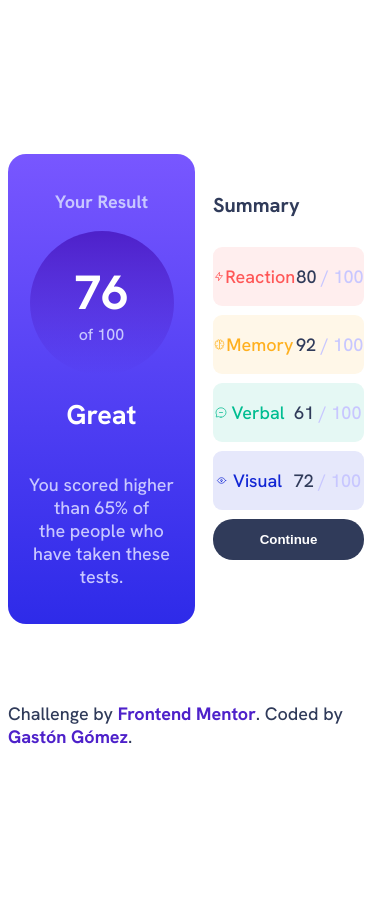
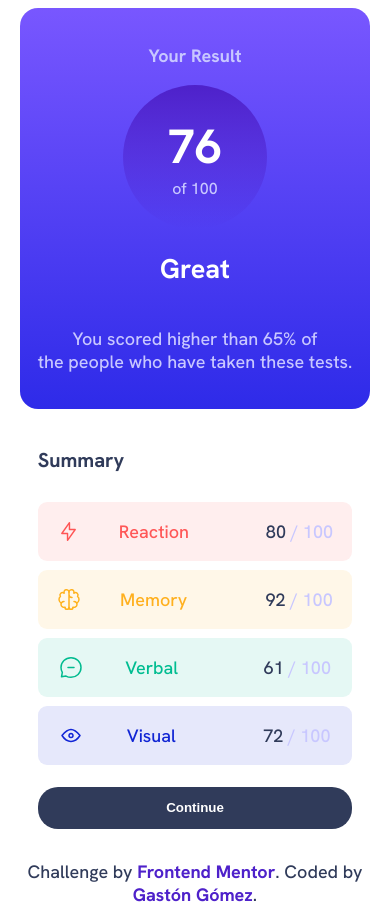
Before and after one commit to Morfeo1997/Result-summary-challenge, a plain HTML site: page index.html in a window 390 px wide. Before the commit the page ends 860 px from the top, so only its background shows below. Drawn offline with Linux system fonts and the light colour scheme.

Commit message:
Add files via upload

```diff
--- a/style.css
+++ b/style.css
@@ -15,8 +15,8 @@ body{
 .main-container{
 	display: flex;
 	flex-direction: row;
-	min-height: 60vh;
-	min-width: 50vw;
+	min-height: 25em;
+	min-width: 33em;
 	margin: 5vh 0;
 	overflow: hidden;
 }
@@ -84,6 +84,7 @@ body{
 	margin: 0;
 	gap: 0.5em;
 	color: hsl(224, 30%, 27%);
+
 }
 
 .headline-sum{
@@ -137,6 +138,7 @@ body{
 .btn{
 	background-color: hsl(224, 30%, 27%);
 	padding: 1em;
+	margin: 1em 0;
 	color: white;
 	cursor: pointer;
 	font-weight: bold;
@@ -165,13 +167,12 @@ body{
 }
 
 
-
-
-@media(max-width: 375px){
-
+@media(max-width: 750px){
 	.main-container{
 		display: flex;
-		flex-direction: column;
+		flex-direction: row;
+		min-height: 12em;
+		min-width: 14em;
 		margin: 0;
 	}
 
@@ -189,3 +190,55 @@ body{
 		text-align: center;
 	}
 }
+
+
+@media(max-width: 500px){
+	.main-container{
+		display: flex;
+		flex-direction: column;
+		min-height: 20em;
+		min-width: 16em;
+		margin: 0;
+	}
+
+	.result-container{
+		width: 100%;
+		height: 50%;
+	}
+
+	.summary-container{
+		width: 100%;
+		height: 50%;
+	}
+
+	.footer{
+		text-align: center;
+	}
+}
+
+
+
+@media(max-width: 375px){
+
+	.main-container{
+		display: flex;
+		flex-direction: column;
+		min-height: 20em;
+		min-width: 21em;
+		margin: 0;
+	}
+
+	.result-container{
+		width: 100%;
+		height: 50%;
+	}
+
+	.summary-container{
+		width: 100%;
+		height: 50%;
+	}
+
+	.footer{
+		text-align: center;
+	}
+}
```
